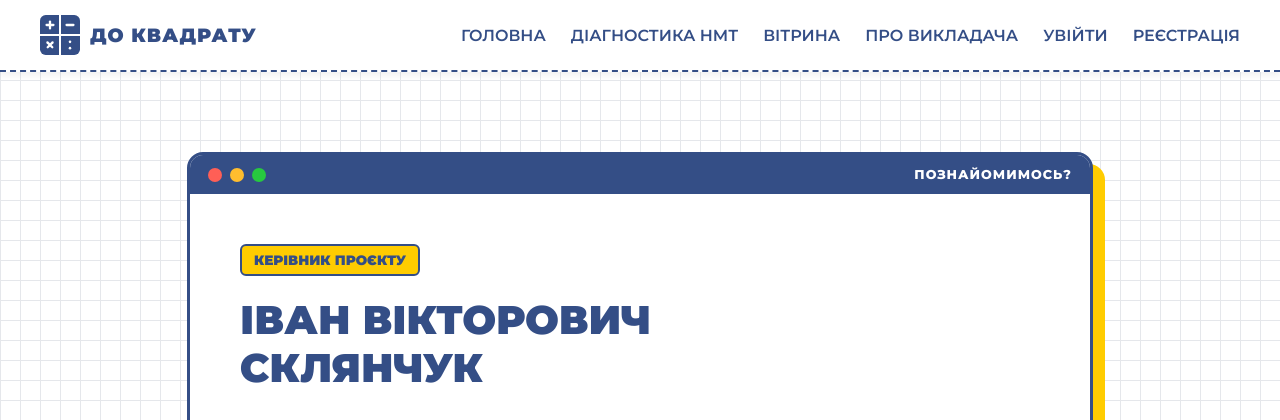
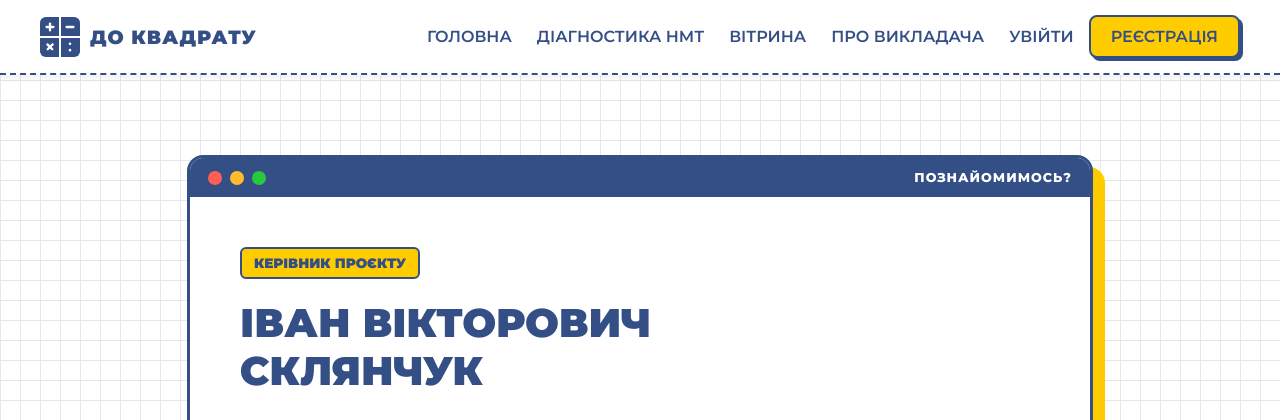
Before and after one commit to vanichelllo/do_kvadratu_pl, a Django app: page /about/ in a window 1280 px wide. Shown: the top 420 px of the page. Run offline with Django 5.2, Linux system fonts and the light colour scheme.

Commit message:
Дебаг реєстрації

```diff
--- a/templates/base.html
+++ b/templates/base.html
@@ -174,31 +174,30 @@
             }
 
             .burger-menu {
-                display: block; /* Показуємо бургер */
+                display: block;
             }
 
             .nav-links {
-                display: none; /* Ховаємо меню за замовчуванням */
+                display: none;
                 flex-direction: column;
                 position: absolute;
-                top: 100%; /* Одразу під шапкою */
+                top: 100%;
                 left: 0;
                 width: 100%;
                 background-color: var(--text-light);
                 padding: 20px 0;
                 box-shadow: 0 10px 10px rgba(0,0,0,0.1);
                 border-bottom: 2px dashed var(--brand-blue);
-                gap: 20px; /* Відстань між пунктами меню */
+                gap: 20px;
             }
 
-            /* Коли додається клас active через JS - меню з'являється */
             .nav-links.active {
                 display: flex;
             }
 
             .nav-links a {
                 margin-left: 0;
-                font-size: 1.2rem; /* Трохи збільшуємо для пальця */
+                font-size: 1.2rem;
             }
 
             .nav-links span {
@@ -256,28 +255,28 @@
 
         <div class="nav-links" id="navLinks">
             <!-- Ваші загальні пункти меню, які бачать усі -->
-            <a href="{% url 'home' %}" class="...">ГОЛОВНА</a>
-            <a href="{% url 'diagnostic_test' %}" class="...">ДІАГНОСТИКА НМТ</a>
-            <a href="{% url 'materials_list' %}" class="...">ВІТРИНА</a>
-            <a href="{% url 'about' %}" class="...">ПРО ВИКЛАДАЧА</a>
+            <a href="{% url 'home' %}">ГОЛОВНА</a>
+            <a href="{% url 'diagnostic_test' %}">ДІАГНОСТИКА НМТ</a>
+            <a href="{% url 'materials_list' %}">ВІТРИНА</a>
+            <a href="{% url 'about' %}">ПРО ВИКЛАДАЧА</a>
 
             <!-- РОЗДІЛЯЄМО ЛОГІКУ ДЛЯ АВТОРИЗОВАНИХ І ГОСТЕЙ -->
             {% if user.is_authenticated %}
 
                 <!-- Це бачать ТІЛЬКИ ті, хто увійшов в акаунт -->
-                <a href="{% url 'cabinet' %}" class="...">МІЙ КАБІНЕТ</a>
-                <a href="{% url 'cart_detail' %}" class="...">КОШИК</a>
+                <a href="{% url 'cabinet' %}">МІЙ КАБІНЕТ</a>
+                <a href="{% url 'cart_detail' %}">КОШИК</a>
 
-                <form action="{% url 'logout' %}" method="post" style="display:inline;">
+                <form action="{% url 'logout' %}" method="post" style="display:inline; margin-left: 25px;">
                     {% csrf_token %}
-                    <button type="submit" class="...">ВИЙТИ</button>
+                    <button type="submit" class="btn-brand" style="background-color: transparent; border-color: var(--brand-blue); color: var(--brand-blue); box-shadow: none;">ВИЙТИ</button>
                 </form>
 
             {% else %}
 
                 <!-- Це бачать ТІЛЬКИ гості (незареєстровані) -->
-                <a href="{% url 'login' %}" class="...">УВІЙТИ</a>
-                <a href="{% url 'register' %}" class="...">РЕЄСТРАЦІЯ</a>
+                <a href="{% url 'login' %}">УВІЙТИ</a>
+                <a href="{% url 'register' %}" class="btn-brand" style="margin-left: 15px;">РЕЄСТРАЦІЯ</a>
 
             {% endif %}
         </div>
```
